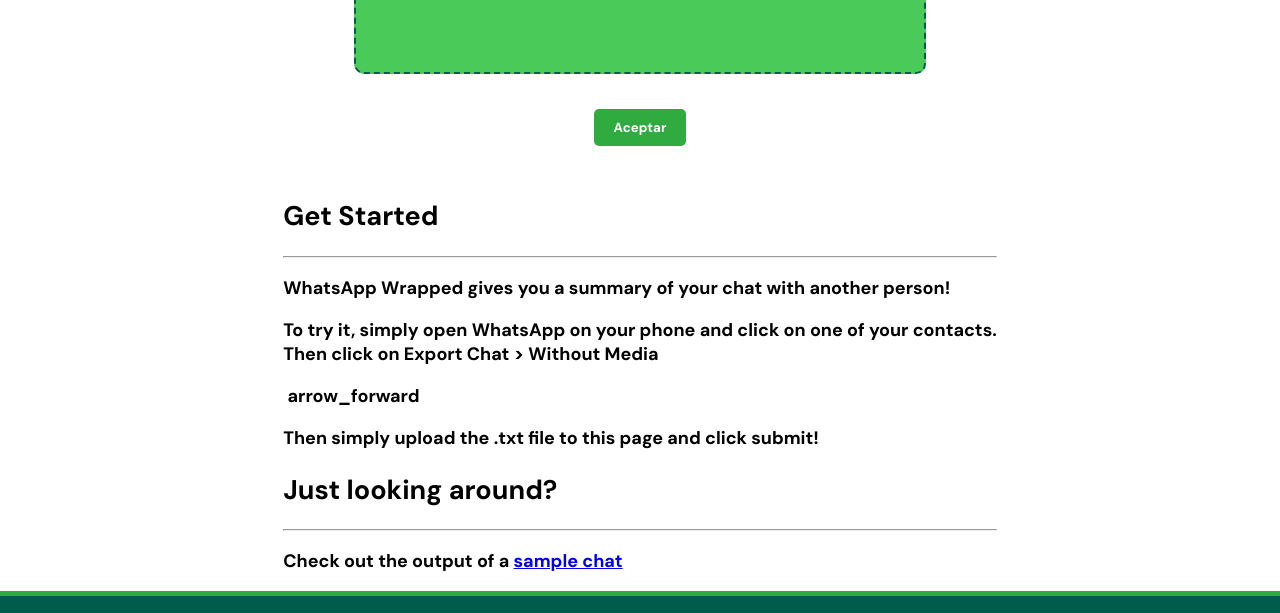
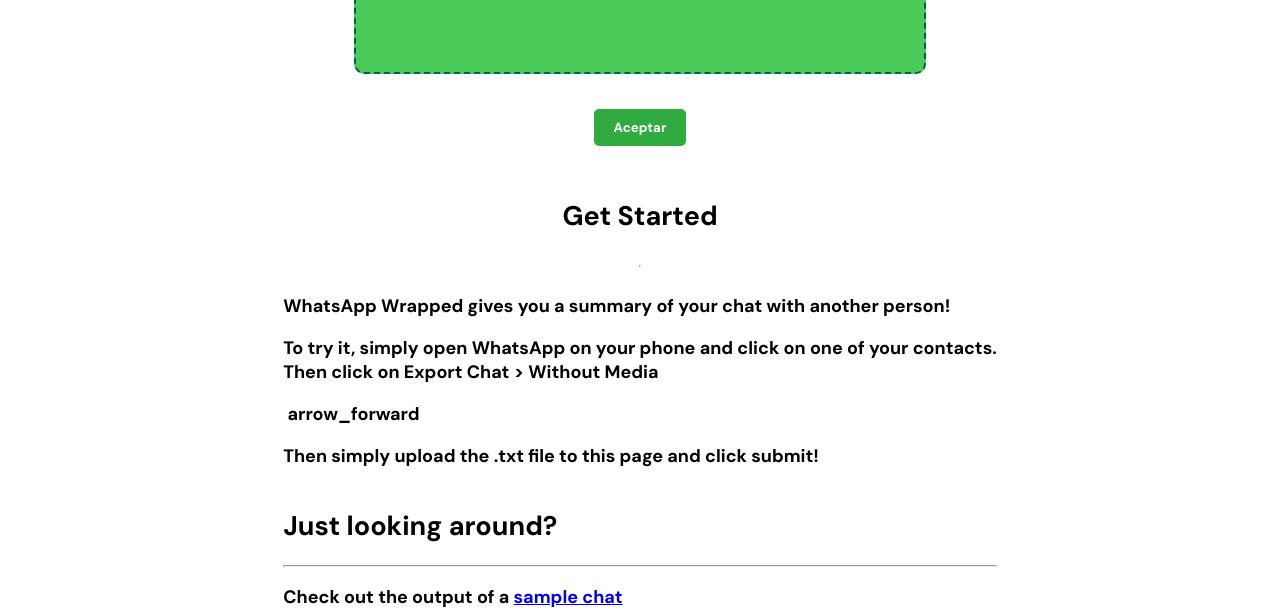
Before and after one commit to bbonllo/Whatsapp-Wrapped-JS, a plain HTML site: page html/app.html in a window 1280 px wide. Shown: the part 919-1532 px from the top of the page. Drawn offline with nearby package versions, Linux system fonts and the light colour scheme.

Commit message:
Added css place fot how to and sample

```diff
--- a/css/app.css
+++ b/css/app.css
@@ -116,6 +116,15 @@ button:hover,
   background-color: #3a9a44;
 }
 
+/** How to **/
+.how-to {
+  display: flex;
+  flex-direction: column;
+  align-items: center;
+}
+
+/** Sample **/
+
 
 /** Footer **/
 
```
